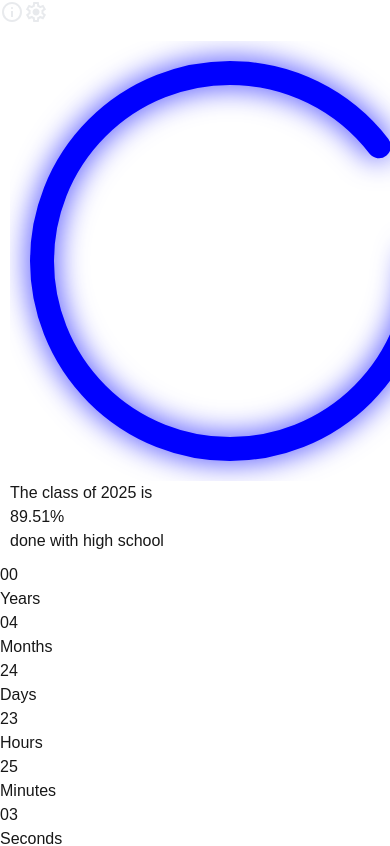
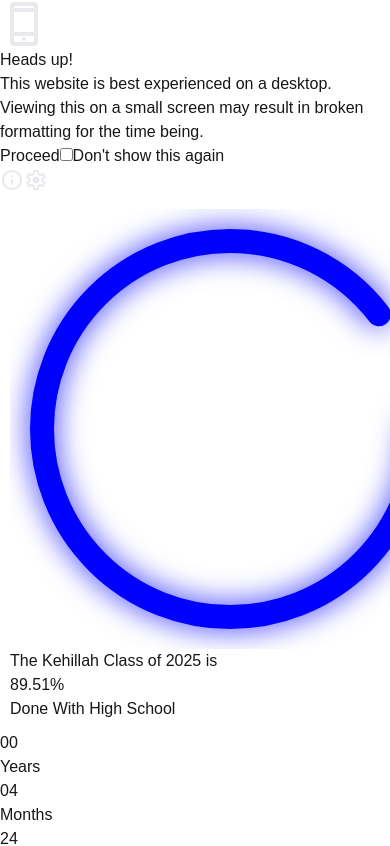
Before and after one commit to beck1888/hs-progress-countdown, a Next.js app: page / in a window 390 px wide. Shown: the top 846 px of the page. Built offline with nearby package versions, Linux system fonts and the light colour scheme; no server answers.

Commit message:
Add SmallScreenWarning component and improve layout responsiveness

```diff
--- a/src/app/layout.tsx
+++ b/src/app/layout.tsx
@@ -38,7 +38,7 @@ export default function RootLayout({
         <meta name="description" content="A countdown to when the class of 2025 graduates." />
       </head>
       <body
-        className={`${geistSans.variable} ${geistMono.variable} antialiased`}
+        className={`${geistSans.variable} ${geistMono.variable} antialiased min-h-screen container mx-auto px-4`}
       >
         {children}
       </body>
--- a/src/components/CountdownPage.tsx
+++ b/src/components/CountdownPage.tsx
@@ -6,6 +6,7 @@ import Settings from "@/components/ui/Settings";
 import DigitalCountdown from "@/components/ui/DigitalCountdown";
 import CircularTimer from "@/components/ui/CircularTimer";
 import DevTools from "@/components/ui/DevTools"; // Add this
+import SmallScreenWarning from '@/components/ui/SmallScreenWarning';
 import { getTimeDiff, pad } from "@/utils/time";
 
 import Image from "next/image";
@@ -199,6 +200,7 @@ const CountdownPage = () => {
 
   return (
     <div className="min-h-screen bg-black p-4 md:p-8 text-white flex flex-col items-center">
+      <SmallScreenWarning />
       {showHeaders && (
         <>
           <h1
--- a/src/components/ui/CircularTimer.tsx
+++ b/src/components/ui/CircularTimer.tsx
@@ -30,7 +30,7 @@ const CircularTimer: React.FC<CircularTimerProps> = ({
     : Math.round(percentage).toString();
 
   return (
-    <div className={`relative ${className}`} style={{ padding: '10px', maxWidth: '100%' }}>
+    <div className={`relative ${className} mx-auto w-full max-w-[440px] h-auto`} style={{ padding: '10px' }}>
       <svg
         width={size + 40}
         height={size + 40}
@@ -65,13 +65,13 @@ const CircularTimer: React.FC<CircularTimerProps> = ({
       </svg>
       <div className="absolute top-1/2 left-1/2 transform -translate-x-1/2 -translate-y-1/2 text-center">
         {showText && (
-          <p className="text-sm text-gray-400">The class of 2025 is</p>
+          <p className="text-sm text-gray-400">The Kehillah Class of 2025 is</p>
         )}
         <p className="text-4xl font-bold text-white transition-all duration-300">
           {displayPercentage}%
         </p>
         {showText && (
-          <p className="text-sm text-gray-400">done with high school</p>
+          <p className="text-sm text-gray-400">Done With High School</p>
         )}
       </div>
     </div>
--- a/src/components/ui/DevTools.tsx
+++ b/src/components/ui/DevTools.tsx
@@ -46,7 +46,7 @@ const DevTools: React.FC<DevToolsProps> = ({ onClose }) => {
   };
 
   return (
-    <div className="absolute bottom-4 left-4 bg-gray-800 p-4 rounded border border-gray-700 w-64 text-sm">
+    <div className="fixed bottom-4 left-4 bg-gray-800 p-4 rounded border border-gray-700 w-[90%] max-w-sm text-sm overflow-auto max-h-[90vh]">
       <div className="flex justify-between items-center mb-2">
         <h3 className="text-lg font-bold text-gray-300">Dev Tools</h3>
         <button
--- a/src/components/ui/InfoBox.tsx
+++ b/src/components/ui/InfoBox.tsx
@@ -30,7 +30,10 @@ const InfoBox: React.FC<InfoBoxProps> = ({ isOpen, children }) => {
   if (!isOpen) return null;
 
   return (
-    <div className="absolute bottom-4 right-16 bg-gray-800 p-4 rounded border border-gray-700 w-80 text-sm">
+    <div
+      className="absolute bottom-4 right-4 md:right-16 bg-gray-800 p-4 rounded border border-gray-700 w-[90%] max-w-sm text-sm overflow-auto max-h-[90vh]
+                 sm:fixed sm:inset-0 sm:w-full sm:h-full sm:m-0 sm:rounded-none sm:max-w-none sm:bg-gray-900 sm:z-50"
+    >
       <div><strong>Start:</strong> Monday, August 23rd, 2021 at 8:45 AM</div>
       <div><strong>End:</strong> Thursday, June 5th, 2025 at 4:00 PM</div>
       <div className="mt-2">
--- a/src/components/ui/Settings.tsx
+++ b/src/components/ui/Settings.tsx
@@ -63,7 +63,10 @@ const Settings: React.FC<SettingsProps> = ({
   if (!isOpen) return null;
 
   return (
-    <div className="fixed bottom-4 right-4 md:right-16 bg-gray-800 p-4 rounded border border-gray-700 w-72 md:w-80 text-sm">
+    <div
+      className="fixed bottom-4 right-4 md:right-16 bg-gray-800 p-4 rounded border border-gray-700 w-[90%] max-w-md text-sm overflow-auto max-h-[90vh]
+                 sm:fixed sm:inset-0 sm:w-full sm:h-full sm:m-0 sm:rounded-none sm:max-w-none sm:bg-gray-900 sm:z-50"
+    >
       <div className="mb-4">
         <h3 className="text-lg font-bold text-gray-300 mb-2">Display Options</h3>
         <div className="flex items-center justify-between mb-2">
@@ -101,7 +104,7 @@ const Settings: React.FC<SettingsProps> = ({
           </label>
         </div>
         <div className="flex items-center justify-between mb-2">
-          <span>Show text under progress percentage?</span>
+          <span>Show text around progress percentage?</span>
           <label className="inline-flex items-center cursor-pointer">
             <input
               type="checkbox"
@@ -193,6 +196,7 @@ const Settings: React.FC<SettingsProps> = ({
             value="floor"
             disabled
             className="bg-gray-600 text-white rounded p-1"
+            style={{ cursor: 'not-allowed' }} // Add this
           >
             <option value="floor">Floor</option>
           </select>
--- /dev/null
+++ b/src/components/ui/SmallScreenWarning.tsx
@@ -0,0 +1,56 @@
+import React, { useState, useEffect } from 'react';
+import Image from 'next/image';
+import PhoneIcon from '@/public/icons/phone.svg';
+
+const SmallScreenWarning: React.FC = () => {
+  const [isVisible, setIsVisible] = useState(false);
+  const [dontShowAgain, setDontShowAgain] = useState(false);
+
+  useEffect(() => {
+    const storedPreference = localStorage.getItem('dontShowSmallScreenWarning');
+    if (!storedPreference) {
+      setIsVisible(true);
+    }
+  }, []);
+
+  const handleProceed = () => {
+    if (dontShowAgain) {
+      localStorage.setItem('dontShowSmallScreenWarning', 'true');
+    }
+    setIsVisible(false);
+  };
+
+  if (!isVisible) return null;
+
+  return (
+    <div className="fixed inset-0 bg-black flex flex-col items-center justify-center text-white p-4" style={{ zIndex: 2147483647 }}>
+      <div className="bg-gray-900 p-8 rounded-lg flex flex-col items-center max-w-md w-full mx-4">
+        <Image src={PhoneIcon} alt="Phone Icon" width={48} height={48} />
+        <h2 className="text-2xl font-bold mt-4">Heads up!</h2>
+        <p className="mt-2 text-center">
+          This website is best experienced on a desktop.
+        </p>
+        <p className="mt-1 text-sm text-gray-400 text-center">
+          Viewing this on a small screen may result in broken formatting for the time being.
+        </p>
+        <button
+          onClick={handleProceed}
+          className="mt-4 px-4 py-2 bg-blue-600 hover:bg-blue-500 rounded"
+        >
+          Proceed
+        </button>
+        <label className="mt-4 flex items-center">
+          <input
+            type="checkbox"
+            checked={dontShowAgain}
+            onChange={() => setDontShowAgain(!dontShowAgain)}
+            className="mr-2"
+          />
+          Don't show this again
+        </label>
+      </div>
+    </div>
+  );
+};
+
+export default SmallScreenWarning;
```
Also changed, not shown: public/icons/phone.svg (added), 1 other file (tests, documents, lock files or other folders).
